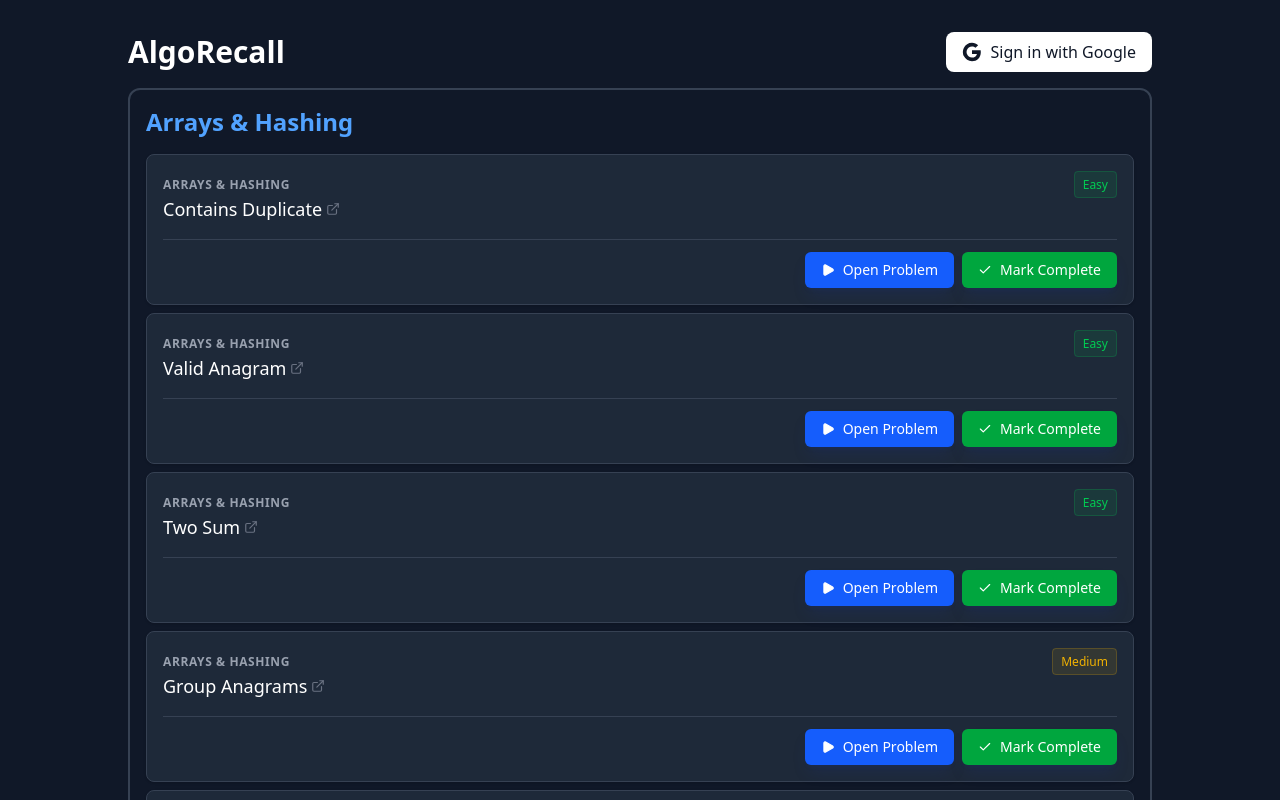
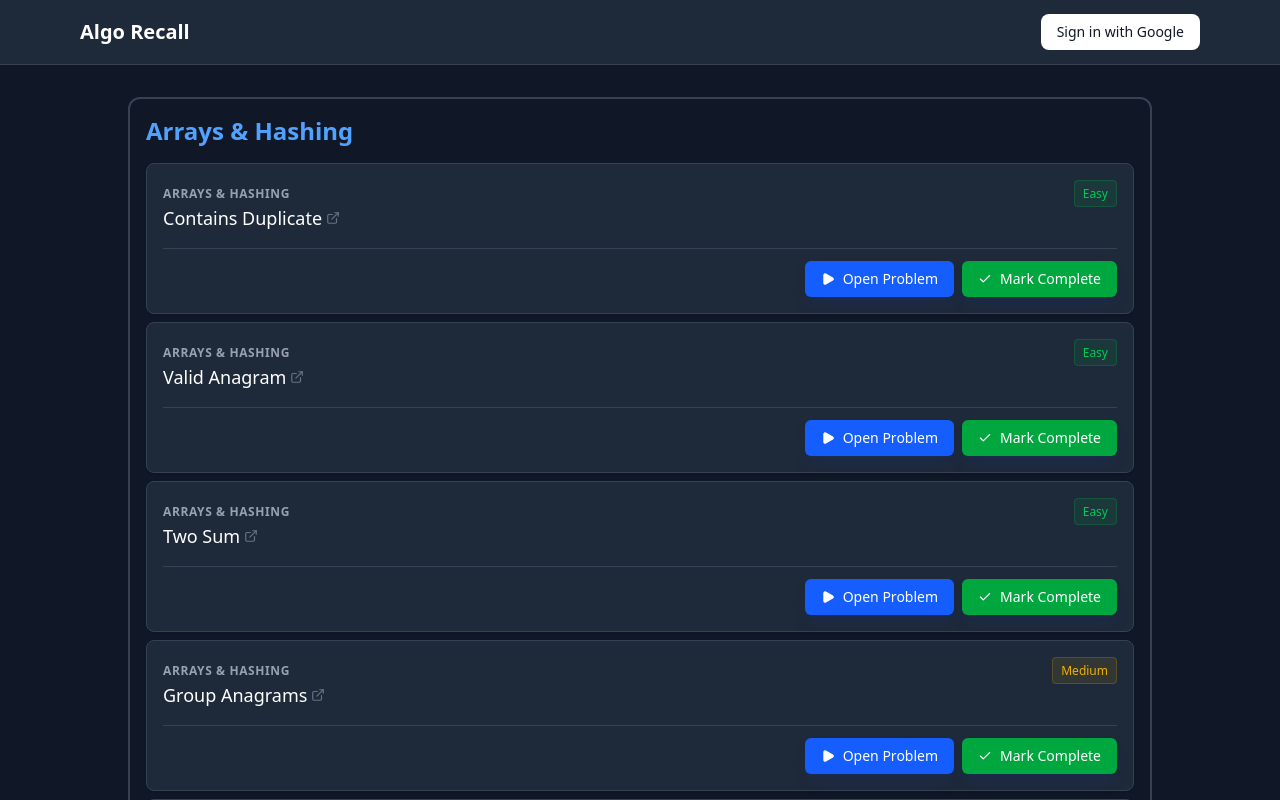
Before and after one commit to jordantannen/algo-recall, a React (Vite) app: page / in a window 1280 px wide. Shown: the top 800 px of the page. Built offline with nearby package versions, Linux system fonts and the light colour scheme; no server answers.

Commit message:
Remove old login and move to navbar

```diff
--- a/src/App.jsx
+++ b/src/App.jsx
@@ -1,79 +1,26 @@
 import { useState, useEffect } from 'react';
 import { NEETCODE_150 } from './data/neetcode';
 import CategorySection from './components/CategorySection';
-import { onAuthChange, logout, loginWithGoogle } from './services/authService';
+import NavBar from './components/Navbar';
+import { onAuthChange } from './services/authService';
 
 export default function App() {
 	const [user, setUser] = useState(null);
-	const [loading, setLoading] = useState(true);
 
 	useEffect(() => {
 		const unsubscribe = onAuthChange((currentUser) => {
 			setUser(currentUser);
-			setLoading(false);
 		});
 
 		return () => unsubscribe();
 	}, []);
 
-	const handleGoogleLogin = async () => {
-		try {
-			await loginWithGoogle();
-		} catch (error) {
-			console.error('Login error:', error);
-		}
-	};
+	return (
+		<div>
+			<NavBar user={user} />
 
-	if (loading) {
-		return (
-			<div className='min-h-screen bg-gray-900 flex items-center justify-center'>
-				<p className='text-white text-lg'>Loading...</p>
-			</div>
-		);
-	}
-
-	return (
 			<div className='min-h-screen bg-gray-900 text-white p-8'>
 				<div className='max-w-5xl mx-auto'>
-				<div className='flex justify-between items-center mb-4'>
-					<h1 className='text-3xl font-bold'>AlgoRecall</h1>
-					{user ? (
-						<div className='flex items-center gap-4'>
-							<span className='text-gray-400'>{user.email}</span>
-							<button
-								onClick={logout}
-								className='bg-gray-800 hover:bg-gray-700 px-4 py-2 rounded-lg transition-colors cursor-pointer'
-							>
-								Logout
-							</button>
-						</div>
-					) : (
-						<button
-							onClick={handleGoogleLogin}
-							className='bg-white hover:bg-gray-100 text-gray-900 cursor-pointer font-medium py-2 px-4 rounded-lg flex items-center gap-2 transition-colors'
-						>
-							<svg className='w-5 h-5' viewBox='0 0 24 24'>
-								<path
-									fill='currentColor'
-									d='M22.56 12.25c0-.78-.07-1.53-.2-2.25H12v4.26h5.92c-.26 1.37-1.04 2.53-2.21 3.31v2.77h3.57c2.08-1.92 3.28-4.74 3.28-8.09z'
-								/>
-								<path
-									fill='currentColor'
-									d='M12 23c2.97 0 5.46-.98 7.28-2.66l-3.57-2.77c-.98.66-2.23 1.06-3.71 1.06-2.86 0-5.29-1.93-6.16-4.53H2.18v2.84C3.99 20.53 7.7 23 12 23z'
-								/>
-								<path
-									fill='currentColor'
-									d='M5.84 14.09c-.22-.66-.35-1.36-.35-2.09s.13-1.43.35-2.09V7.07H2.18C1.43 8.55 1 10.22 1 12s.43 3.45 1.18 4.93l2.85-2.22.81-.62z'
-								/>
-								<path
-									fill='currentColor'
-									d='M12 5.38c1.62 0 3.06.56 4.21 1.64l3.15-3.15C17.45 2.09 14.97 1 12 1 7.7 1 3.99 3.47 2.18 7.07l3.66 2.84c.87-2.6 3.3-4.53 6.16-4.53z'
-								/>
-							</svg>
-							Sign in with Google
-						</button>
-					)}
-				</div>
 					{NEETCODE_150.map((category) => (
 						<CategorySection
 							key={category.category}
@@ -83,5 +30,6 @@ export default function App() {
 					))}
 				</div>
 			</div>
+		</div>
 	);
 }
--- a/src/components/Login.jsx
+++ /dev/null
@@ -1,41 +0,0 @@
-import { useState } from 'react';
-import { loginWithGoogle } from '../services/authService';
-
-export default function Login() {
-	const [error, setError] = useState('');
-
-	const handleGoogleLogin = async () => {
-		try {
-			await loginWithGoogle();
-		} catch (error) {
-			console.error('Login error:', error);
-			setError('Failed to sign in. Please try again.');
-		}
-	};
-
-	return (
-		<div className='min-h-screen bg-gray-900 flex items-center justify-center p-4'>
-			<div className='bg-gray-800 rounded-lg p-8 max-w-md w-full border border-gray-700'>
-				<h1 className='text-3xl font-bold text-white mb-2 text-center'>
-					AlgoRecall
-				</h1>
-				<p className='text-gray-400 text-center mb-8'>
-					Track your LeetCode spaced repetition learning
-				</p>
-
-				<button
-					onClick={handleGoogleLogin}
-					className='w-full bg-white hover:bg-gray-100 text-gray-900 font-medium py-3 px-4 rounded-lg cursor-pointer flex items-center justify-center gap-3 transition-colors'
-				>
-					Sign in with Google
-				</button>
-
-				{error && (
-					<p className='mt-4 text-red-400 text-sm text-center'>
-						{error}
-					</p>
-				)}
-			</div>
-		</div>
-	);
-}
--- /dev/null
+++ b/src/components/NavBar.jsx
@@ -0,0 +1,46 @@
+import React from 'react';
+import { Brain, LogOut, LogIn } from 'lucide-react';
+import { logout, loginWithGoogle } from '../services/authService';
+
+export default function NavBar({ user }) {
+	const handleGoogleLogin = async () => {
+		try {
+			await loginWithGoogle();
+		} catch (error) {
+			console.error('Login error:', error);
+		}
+	};
+
+	return (
+		<nav className='bg-gray-800 border-b border-gray-700 sticky top-0 z-50'>
+			<div className='max-w-6xl mx-auto px-4 h-16 flex items-center justify-between'>
+				<div className='flex items-center gap-2'>
+					<span className='text-xl font-bold text-white'>
+						Algo Recall
+					</span>
+				</div>
+
+				<div className='flex items-center gap-3'>
+					{user ? (
+						<>
+							<span className='text-white text-sm'>{user.displayName}</span>
+							<button
+								onClick={logout}
+								className='p-2 text-gray-400 hover:text-white hover:bg-gray-700 rounded-full transition-colors cursor-pointer'
+							>
+								<LogOut size={18} />
+							</button>
+						</>
+					) : (
+						<button
+							onClick={handleGoogleLogin}
+							className='bg-white hover:bg-gray-100 text-gray-900 cursor-pointer font-medium py-2 px-4 rounded-lg flex items-center gap-2 transition-colors text-sm'
+						>
+							Sign in with Google
+						</button>
+					)}
+				</div>
+			</div>
+		</nav>
+	);
+}
```
Lines whose indentation alone changed are shown as unchanged.
